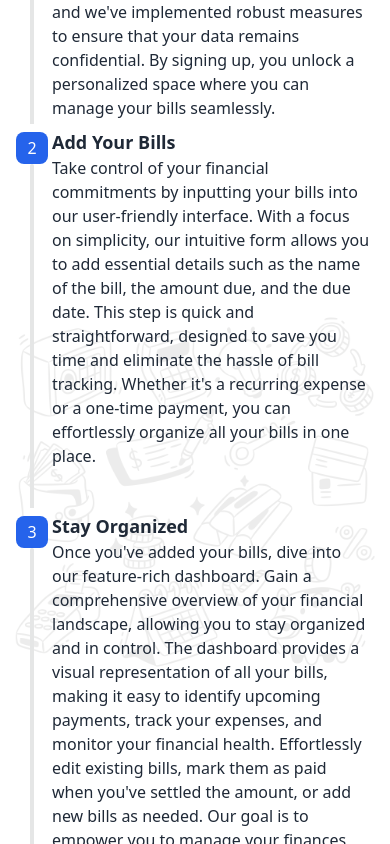
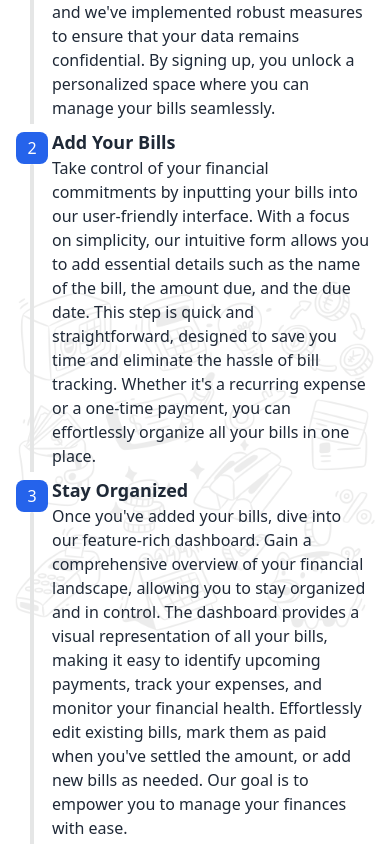
Before and after one commit to marinactonci/BillTracker, a Next.js app: page / in a window 390 px wide. Shown: the part 2280-3124 px from the top of the page. Built offline with nearby package versions, Linux system fonts and the light colour scheme; no server answers.

Commit message:
margin fix for timeline on landing page mobile version

```diff
--- a/app/page.tsx
+++ b/app/page.tsx
@@ -174,7 +174,7 @@ function GettingStarted() {
                   {index + 1}
                 </div>
               </div>
-              <div className={`${index % 2 === 0 ? 'timeline-start md:text-end': 'timeline-end'} mb-10`}>
+              <div className={`${index % 2 === 0 ? 'timeline-start md:text-end': 'timeline-end'} md:mb-10`}>
                 <div className="text-lg font-black">{step.title}</div>
                 {step.description}
               </div>
```
